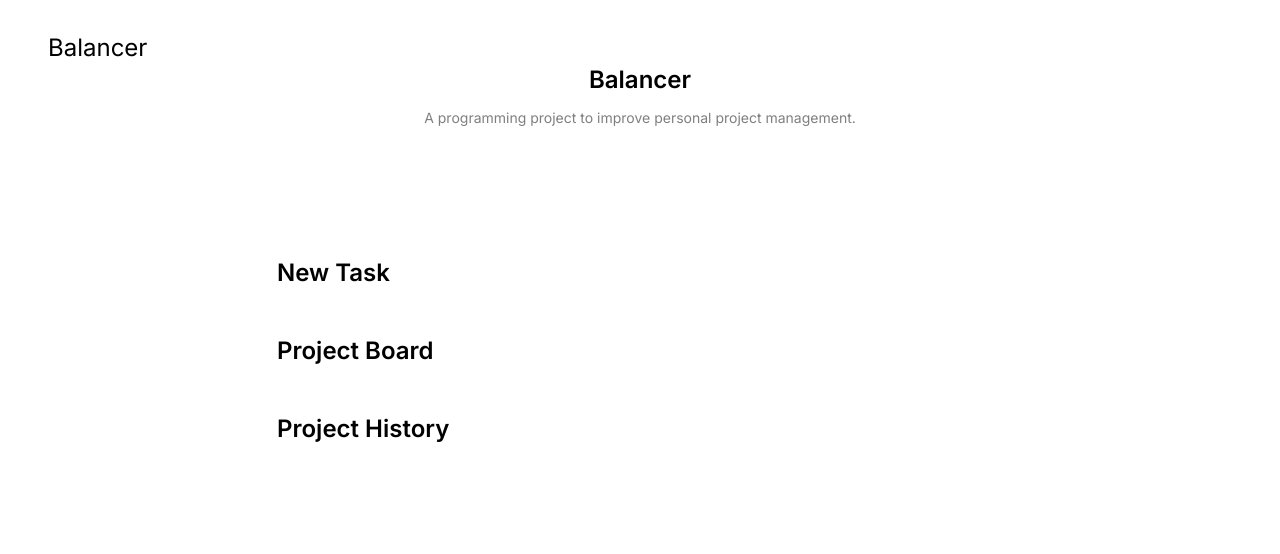
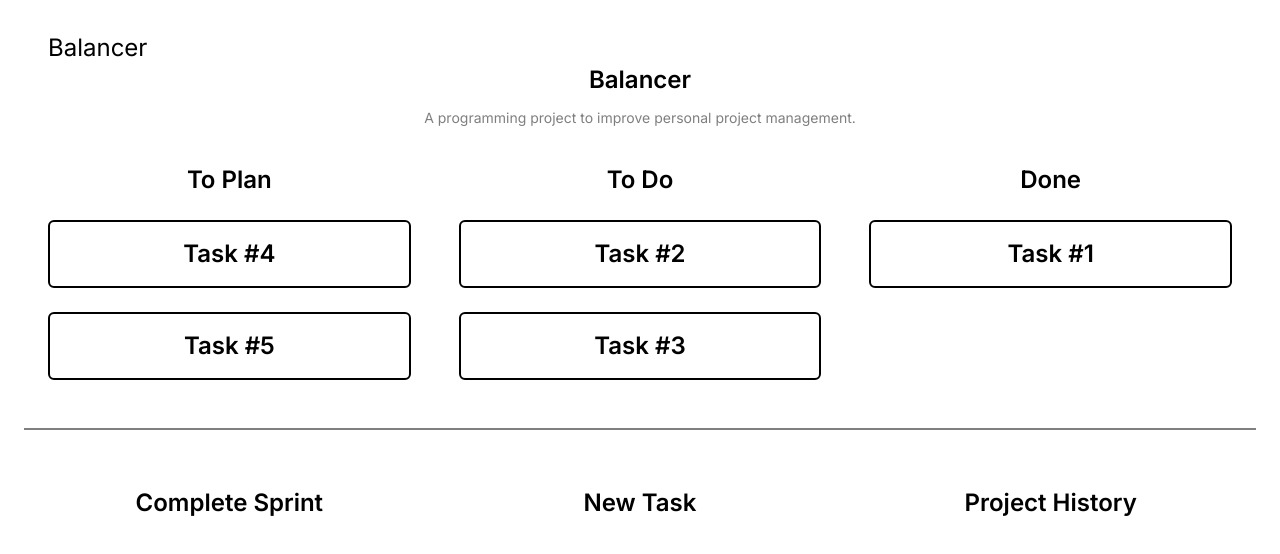
Before and after one commit to twarep/balancer, a Next.js app: page /projects/1 in a window 1280 px wide. Shown: the top 554 px of the page. Built offline with nearby package versions, Linux system fonts and the light colour scheme.

Commit message:
moved project board to project page

```diff
--- a/src/app/board/page.tsx
+++ b/src/app/board/page.tsx
@@ -33,7 +33,7 @@ export default function Page() {
           className="group rounded-lg border border-black px-5 py-4 transition-colors hover:border-gray-300 hover:bg-gray-100 hover:dark:border-neutral-700 hover:dark:bg-neutral-800/30"
         >
           <h2 className="text-xl font-semibold">Complete Sprint{" "}</h2>
-        </a>
+      </a>
     </main>
 
   );
--- a/src/app/projects/[slug]/page.tsx
+++ b/src/app/projects/[slug]/page.tsx
@@ -4,34 +4,56 @@ export default function Page({ params }: { params: { slug: string } }) {
       <div className="grid justify-items-start w-full px-6">
         <a href="/"><h1 className="text-left text-2xl">Balancer</h1></a>
       </div>
-      <div className="mb-32 grid text-center lg:mb-0 lg:w-full lg:max-w-3xl lg:grid-rows-4">
+      <div className="mb-3 grid text-center lg:w-full lg:max-w-3xl lg:grid-rows-2">
         <h2 className="mb-3 text-2xl font-semibold">Balancer{" "}</h2>
-        <p className="m-0 text-sm opacity-50">
+        <p className="text-sm opacity-50">
           A programming project to improve personal project management.
         </p>
       </div>
-      <div className="mb-32 grid text-center lg:mb-0 lg:w-full lg:max-w-3xl lg:grid-rows-4 lg:text-left">
+      <div className="grid grid-cols-3 w-full justify-center">
+        <div className="text-2xl font-semibold text-center px-6">To Plan
+          <div className="my-6 flex-col border-2 border-black rounded-md">
+            <p className="text-2xl p-4">Task #4</p>
+          </div>
+          <div className="my-6 flex-col border-2 border-black rounded-md">
+            <p className="text-2xl p-4">Task #5</p>
+          </div>
+        </div>
+        <div className="text-2xl font-semibold text-center px-6">To Do
+          <div className="my-6 flex-col border-2 border-black rounded-md">
+            <p className="text-2xl p-4">Task #2</p>
+          </div>
+          <div className="my-6 flex-col border-2 border-black rounded-md">
+            <p className="text-2xl p-4">Task #3</p>
+          </div>
+        </div>
+        <div className="text-2xl font-semibold text-center px-6">Done
+          <div className="my-6 flex-col border-2 border-black rounded-md">
+            <p className="text-2xl p-4">Task #1</p>
+          </div>
+        </div>
+      </div>
+      <div className="border border-black my-6 w-full opacity-50"></div>
+      <div className="mt-4 grid grid-cols-3 w-full justify-center">
+        <a
+          href="/sprintdone"
+          className="group rounded-lg border border-transparent mx-6 py-4 transition-colors hover:border-gray-300 hover:bg-gray-100 hover:dark:border-neutral-700 hover:dark:bg-neutral-800/30"
+        >
+          <h2 className="text-center text-2xl px-6 font-semibold">Complete Sprint{" "}</h2>
+        </a>
         {/* TODO: Modify this link to pass the one prop of project to the new task page */}
         <a
           href="/new"
-          className="group rounded-lg border border-transparent px-5 py-4 transition-colors hover:border-gray-300 hover:bg-gray-100 hover:dark:border-neutral-700 hover:dark:bg-neutral-800/30"
+          className="group rounded-lg border border-transparent mx-6 py-4 transition-colors hover:border-gray-300 hover:bg-gray-100 hover:dark:border-neutral-700 hover:dark:bg-neutral-800/30"
         >
-          <h2 className="mb-3 text-2xl font-semibold">New Task{" "}</h2>
-        </a>
-
-        {/* TODO: Modify this link to filter the pm board to only have tickets assigned to this project */}
-        <a
-          href="/board"
-          className="group rounded-lg border border-transparent px-5 py-4 transition-colors hover:border-gray-300 hover:bg-gray-100 hover:dark:border-neutral-700 hover:dark:bg-neutral-800/30"
-        >
-          <h2 className="mb-3 text-2xl font-semibold">Project Board{" "}</h2>
+          <h2 className="text-center text-2xl px-6 font-semibold">New Task{" "}</h2>
         </a>
 
         <a
           href={'/history/' + params.slug}
-          className="group rounded-lg border border-transparent px-5 py-4 transition-colors hover:border-gray-300 hover:bg-gray-100 hover:dark:border-neutral-700 hover:dark:bg-neutral-800/30"
+          className="group rounded-lg border border-transparent mx-6 py-4 transition-colors hover:border-gray-300 hover:bg-gray-100 hover:dark:border-neutral-700 hover:dark:bg-neutral-800/30"
         >
-          <h2 className="mb-3 text-2xl font-semibold">Project History{" "}</h2>
+          <h2 className="text-center text-2xl font-semibold">Project History{" "}</h2>
         </a>
       </div>
     </main>
```
